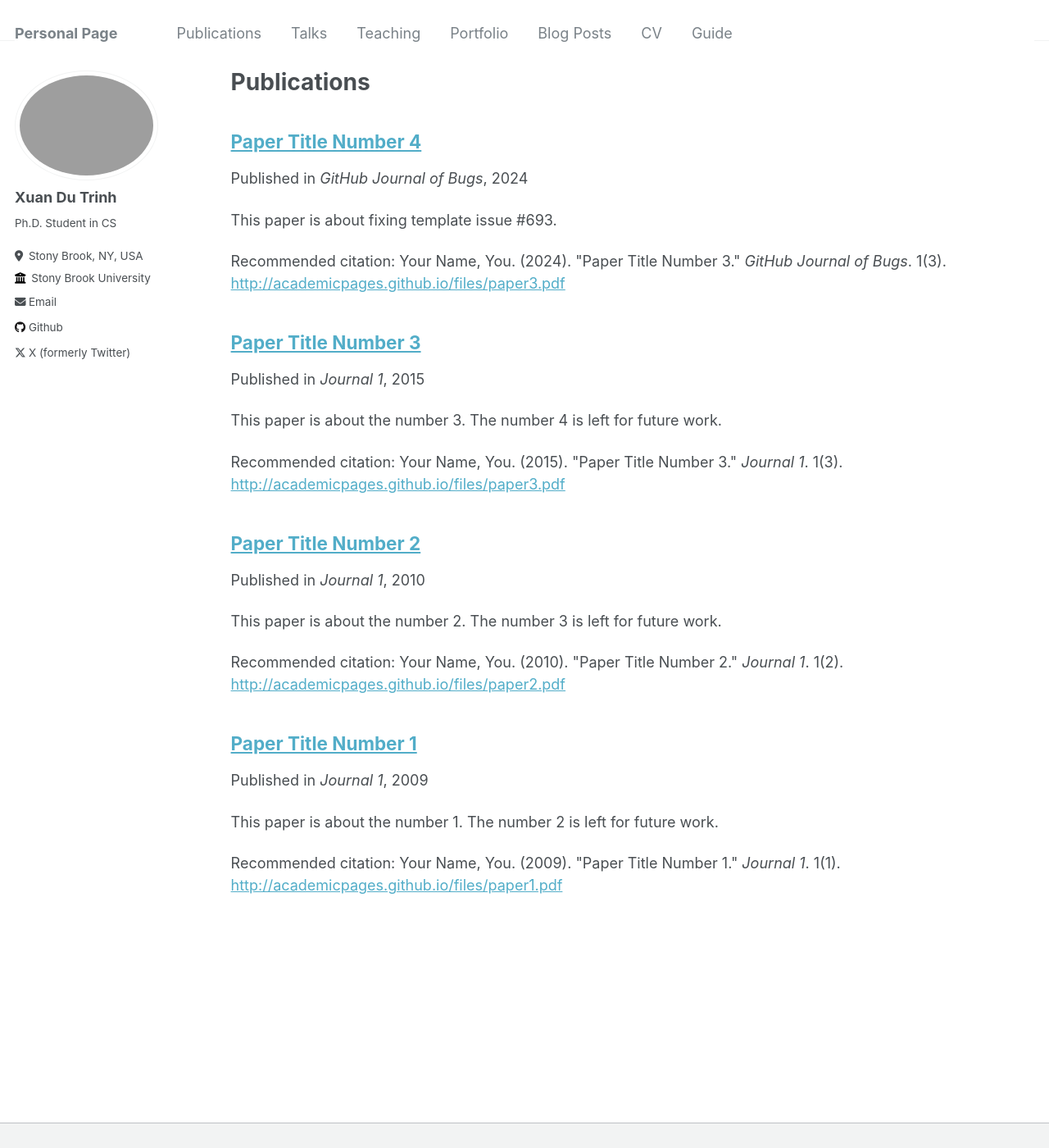
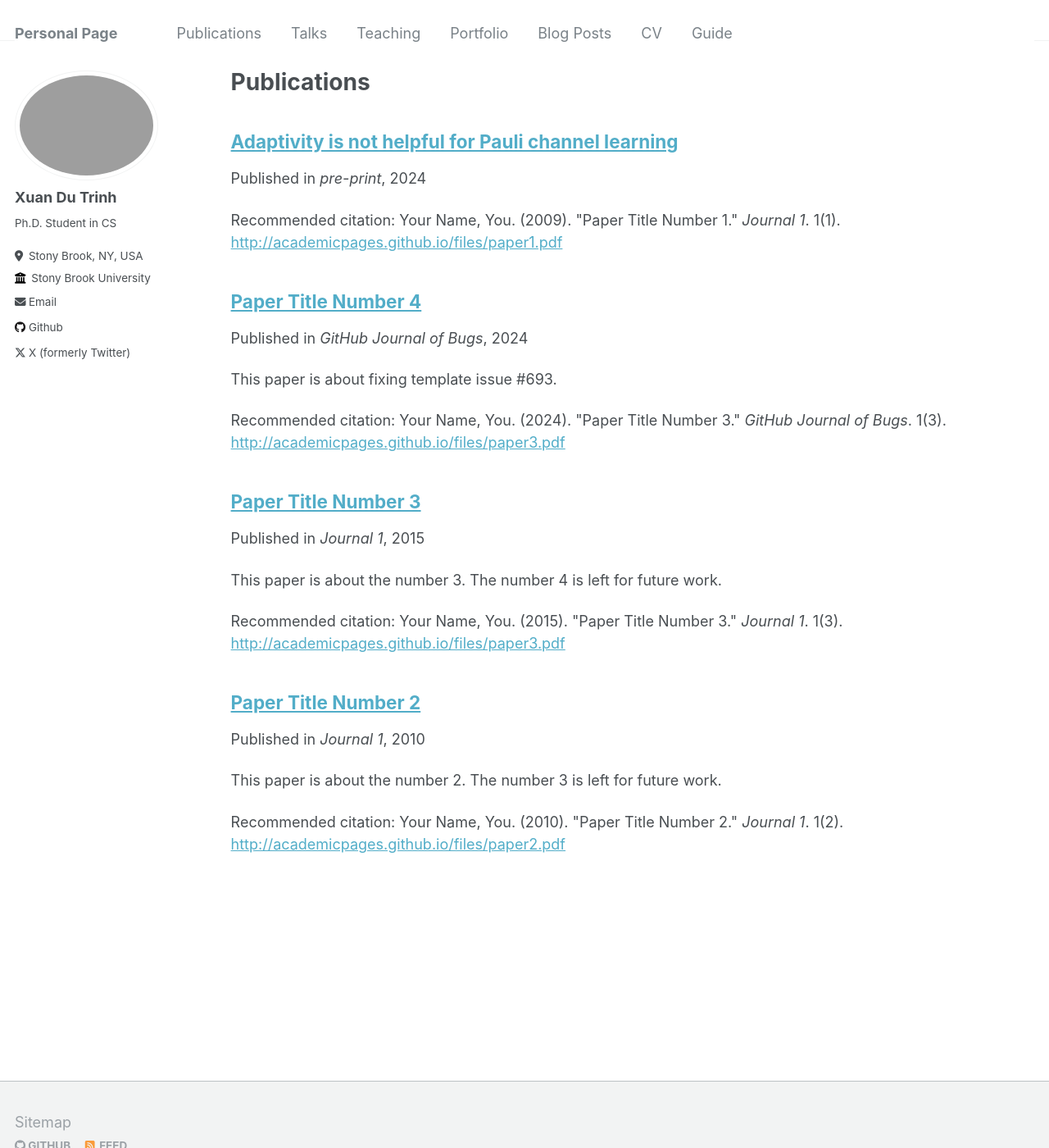
Before and after one commit to trinhdu97/trinhdu97.github.io, a Jekyll site: the page built from _pages/publications.md, in a window 1280 px wide and 1400 px high. Shown: the whole window at 82% size. Built offline with Jekyll 4.4.1, drawn with Linux system fonts in a browser that asks for light colours.

Commit message:
Update 2009-10-01-paper-title-number-1.md

```diff
--- a/_publications/2009-10-01-paper-title-number-1.md
+++ b/_publications/2009-10-01-paper-title-number-1.md
@@ -1,10 +1,10 @@
 ---
-title: "Paper Title Number 1"
+title: "Adaptivity is not helpful for Pauli channel learning"
 collection: publications
-permalink: /publication/2009-10-01-paper-title-number-1
-excerpt: 'This paper is about the number 1. The number 2 is left for future work.'
-date: 2009-10-01
-venue: 'Journal 1'
+permalink: https://arxiv.org/abs/2403.09033
+excerpt: ''
+date: 03/2024
+venue: 'pre-print'
 paperurl: 'http://academicpages.github.io/files/paper1.pdf'
 citation: 'Your Name, You. (2009). &quot;Paper Title Number 1.&quot; <i>Journal 1</i>. 1(1).'
 ---
```
